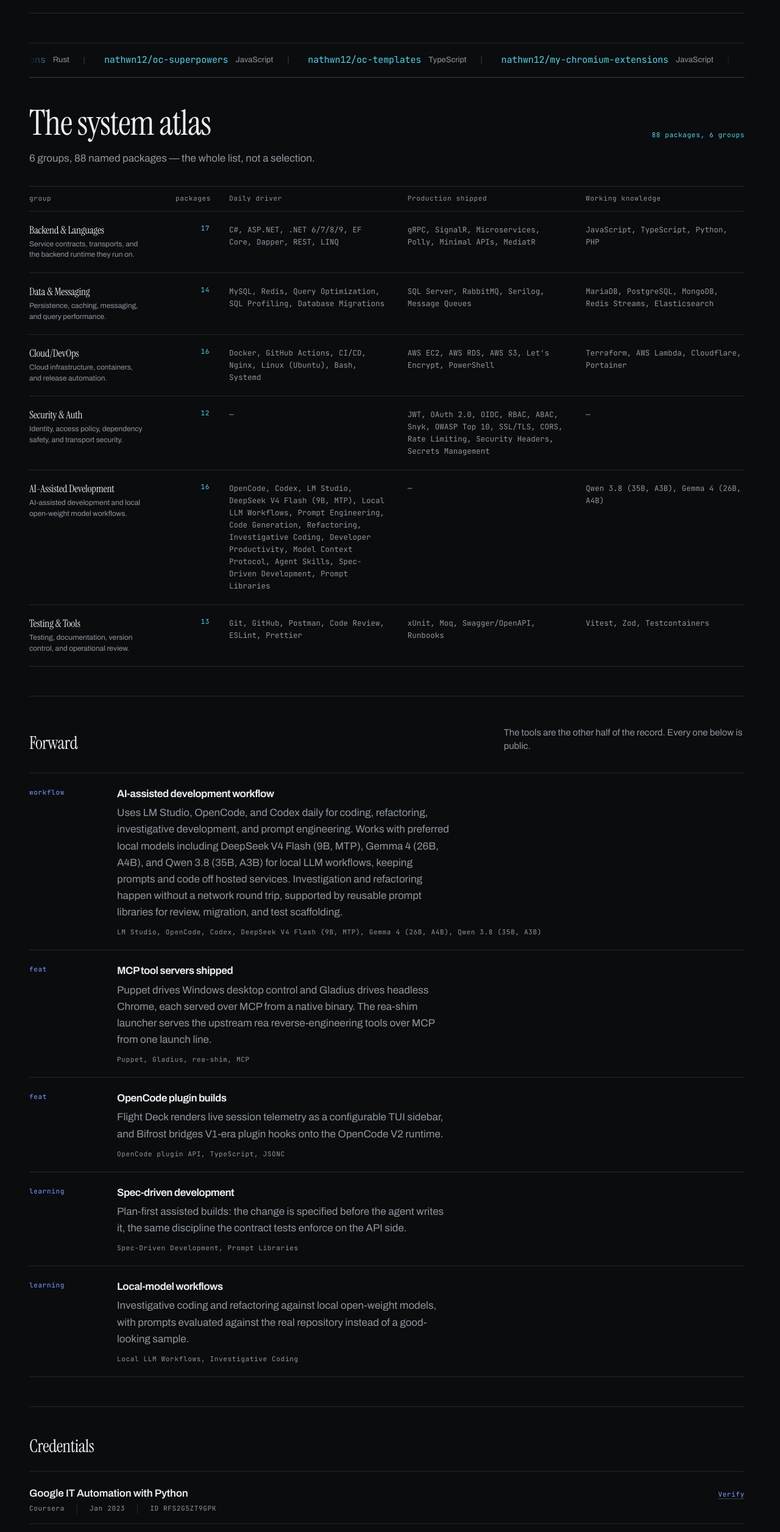
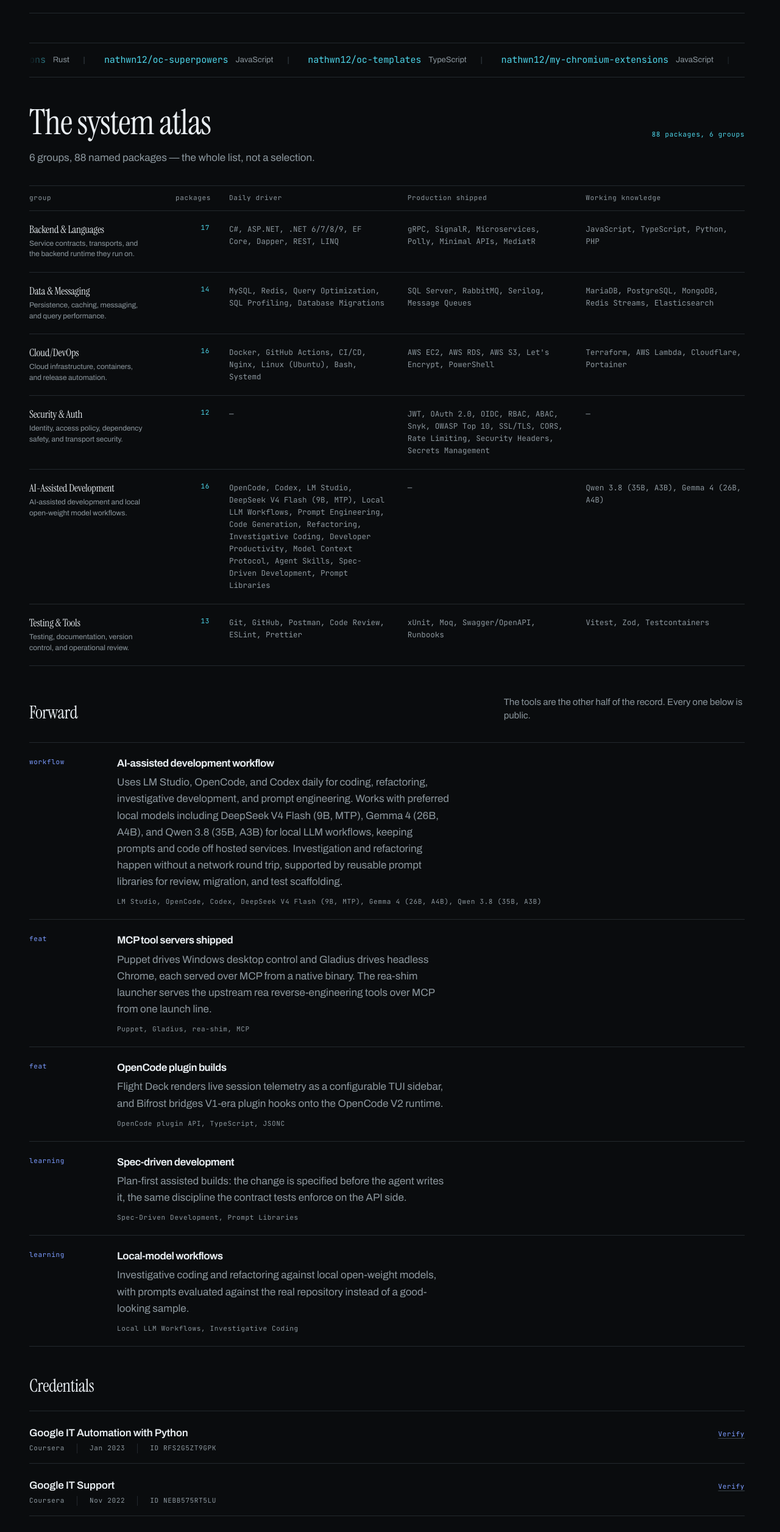
Before and after one commit to nathwn12/nathwn12.github.io, a React (Vite) app: page / in a window 1280 px wide. Shown: the part 3447-5959 px from the top of the page at 61% size. Built offline with nearby package versions, Linux system fonts and the light colour scheme.

Commit message:
fix(record): one rule per seam where a band already closes on a rule

```diff
--- a/src/components/AtlasBand.tsx
+++ b/src/components/AtlasBand.tsx
@@ -41,7 +41,7 @@ export function AtlasBand() {
       <section
         id="atlas"
         aria-labelledby="atlas-heading"
-        className="py-[var(--rec-rhythm)] md:py-[var(--rec-rhythm-lg)]"
+        className="pt-[var(--rec-rhythm)] pb-0 md:pt-[var(--rec-rhythm-lg)]"
       >
         <div className="frame">
           <div className="flex flex-wrap items-end justify-between gap-x-10 gap-y-4">
@@ -86,7 +86,7 @@ export function AtlasBand() {
               <div
                 key={group.label}
                 data-atlas-group={group.label}
-                className={`atlas__group ${GRID} border-b border-[color:var(--rec-rule)] py-5`}
+                className={`atlas__group ${GRID} border-b border-[color:var(--rec-rule)] py-5 last:border-b-0`}
               >
                 <div>
                   <h3 className="font-display text-[1.0625rem]! leading-[1.25]! font-normal! tracking-[-0.01em]! text-[color:var(--rec-ink)]">
--- a/src/components/CredentialsBand.tsx
+++ b/src/components/CredentialsBand.tsx
@@ -31,7 +31,7 @@ export function CredentialsBand() {
       <section
         id="credentials"
         aria-labelledby="credentials-heading"
-        className="py-[var(--rec-rhythm)] md:py-[var(--rec-rhythm-lg)]"
+        className="pt-[var(--rec-rhythm)] pb-0 md:pt-[var(--rec-rhythm-lg)]"
       >
         <div className="frame">
           <h2
@@ -45,7 +45,7 @@ export function CredentialsBand() {
             {credentials.map((cert) => (
               <li
                 key={cert.id}
-                className="grid gap-x-8 gap-y-2 border-b border-[color:var(--rec-rule)] py-4 md:grid-cols-[minmax(0,1fr)_max-content] md:items-baseline"
+                className="grid gap-x-8 gap-y-2 border-b border-[color:var(--rec-rule)] py-4 last:border-b-0 md:grid-cols-[minmax(0,1fr)_max-content] md:items-baseline"
               >
                 <div>
                   <p className="font-semibold tracking-[-0.01em] text-[color:var(--rec-ink)]">
--- a/src/components/ForwardBand.tsx
+++ b/src/components/ForwardBand.tsx
@@ -23,7 +23,7 @@ export function ForwardBand() {
       <section
         id="forward"
         aria-labelledby="forward-heading"
-        className="py-[var(--rec-rhythm)] md:py-[var(--rec-rhythm-lg)]"
+        className="pt-[var(--rec-rhythm)] pb-0 md:pt-[var(--rec-rhythm-lg)]"
       >
         <div className="frame">
           <div className="flex flex-wrap items-end justify-between gap-x-10 gap-y-3">
@@ -42,7 +42,7 @@ export function ForwardBand() {
             {forward.map((item) => (
               <li
                 key={item.id}
-                className="grid gap-x-8 gap-y-2 border-b border-[color:var(--rec-rule)] py-5 md:grid-cols-[7rem_minmax(0,1fr)]"
+                className="grid gap-x-8 gap-y-2 border-b border-[color:var(--rec-rule)] py-5 last:border-b-0 md:grid-cols-[7rem_minmax(0,1fr)]"
               >
                 <p className="data data--sm pt-1 text-[color:var(--rec-signal)]">
                   {item.section}
--- a/src/components/Marquee.tsx
+++ b/src/components/Marquee.tsx
@@ -71,8 +71,11 @@ export function Marquee({ items }: { items: MarqueeItem[] }) {
   }, []);
 
   return (
-    /* Inside the frame, so the strip's own rules end on the same two edges as
-       every seam and every table on the page. One copy of the track is wider
+    /* Inside the frame, so the strip's own rule ends on the same two edges as
+       every seam and every table on the page. The strip is held by a rule on its
+       top edge only: the seam that closes the band is its bottom edge, and a
+       second border there painted a 2px line where every other rule on the page
+       is 1px. One copy of the track is wider
        than the frame at every width the frame allows, which is what makes the
        loop's join invisible: the window never reaches the end of a copy.
 
@@ -84,7 +87,7 @@ export function Marquee({ items }: { items: MarqueeItem[] }) {
        inside the solid part of the mask, and `xPercent: -50` is measured on the
        track's own box, so the margin cannot drift the loop. */
     <div className="frame">
-      <div className="overflow-hidden border-y border-[color:var(--rec-rule)]">
+      <div className="overflow-hidden border-t border-[color:var(--rec-rule)]">
         <div
           className="overflow-hidden"
           style={{
```
